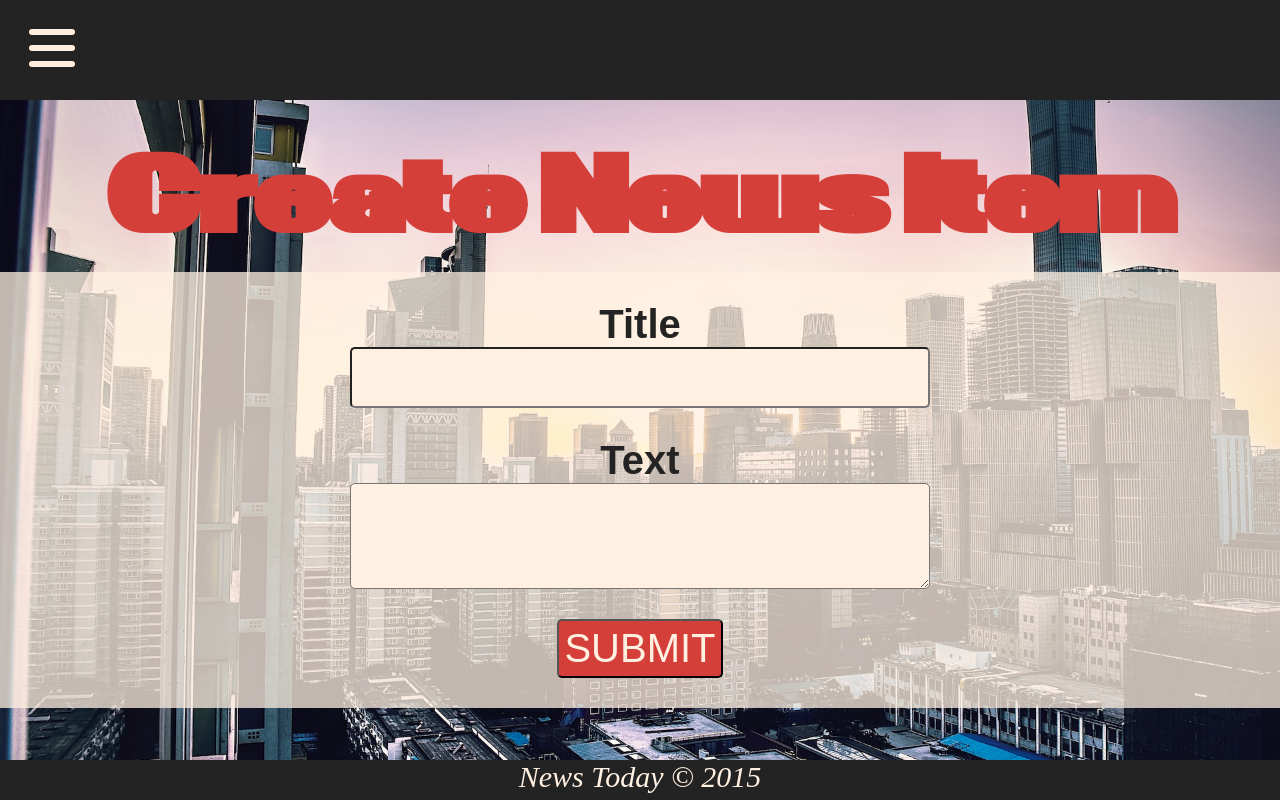
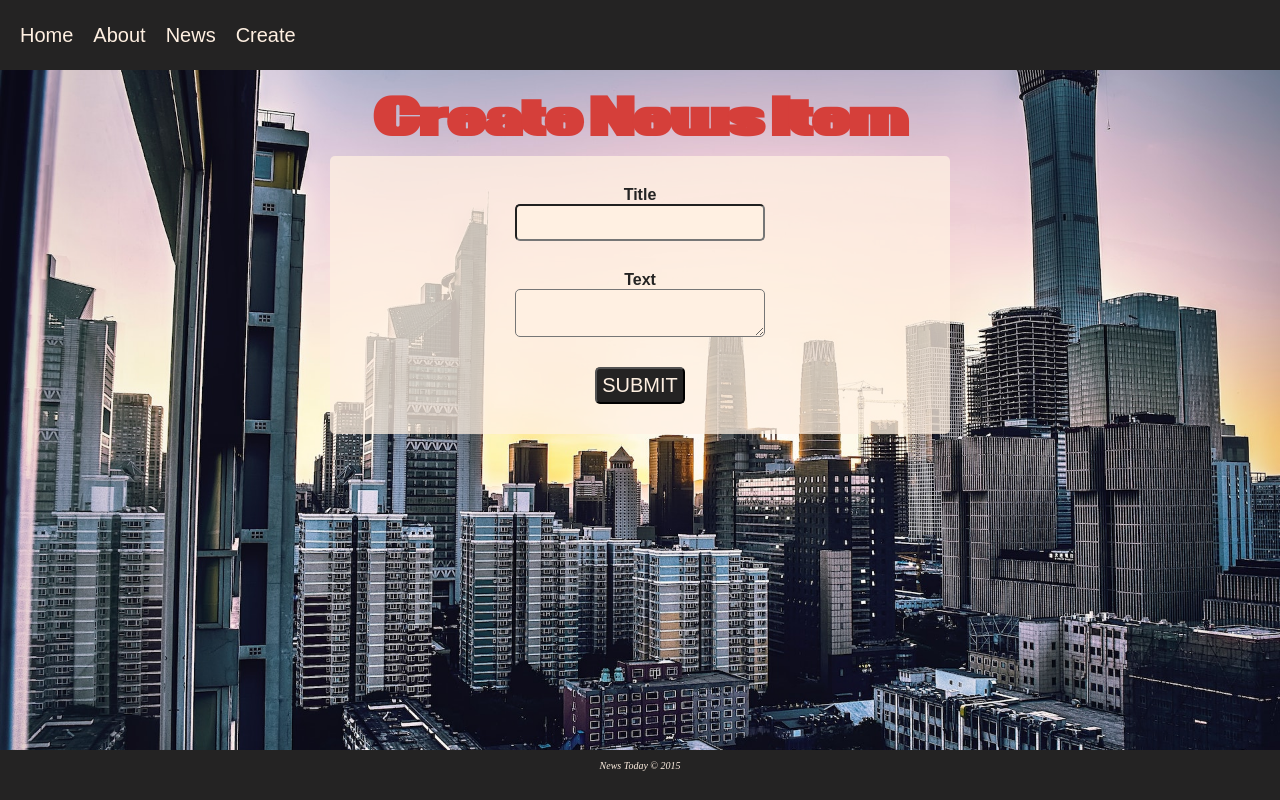
Before and after one commit to mbrady712/news-today, a CodeIgniter app: page /database/index.php/news/create in a window 1280 px wide. Run offline with CodeIgniter, Linux system fonts and the light colour scheme.

Commit message:
Added styling for larger devices

```diff
--- a/application/views/templates/header.php
+++ b/application/views/templates/header.php
@@ -2,6 +2,7 @@
         <head>
                 <title>News Today</title>
                 <link href="../../../assets/css/main.css" rel="stylesheet">
+                <meta content="width=device-width, initial-scale=1" name="viewport"/>
         </head>
         <body>
                 <nav class="nav-section">
@@ -21,8 +22,9 @@
                         </div>
                         <div id="normnav">
                                 <a href="../index.php">Home</a>
-                                <a href="../title.php">Title-Generator</a>
-                                <a href="../contact.php">Contact Me</a>
+                                <a href="../title.php">About</a>
+                                <a href="../contact.php">News</a>
+                                <a href="../contact.php">Create</a>
                         </div>
                 </nav>
                 <div id="content-wrap">
--- a/assets/css/main.css
+++ b/assets/css/main.css
@@ -34,8 +34,12 @@ body{
 
 /*Nav*/
 
+#mobnav{
+    display: block;
+}
+
 .nav-section{
-    height: 100px;
+    height: 70px;
     background: #242323;
 }
 
@@ -44,27 +48,32 @@ body{
     font-weight: 500;
     text-decoration: none;
     color: #FFF0E2;
-    font-size: 40px;
+    font-size: 20px;
+    transition: .25s;
+}
+
+.nav-section a:hover{
+    color: #D53F3A;
 }
 
 .checkbox {
     position: absolute;
     display: block;
-    height: 38px;
-    width: 46px;
-    top: 29px;
-    left: 29px;
+    height: 26px;
+    width: 32px;
+    top: 20px;
+    left: 20px;
     z-index: 2;
     opacity: 0;
 }
 
 .hamburger-lines {
     display: block;
-    height: 38px;
-    width: 46px;
+    height: 26px;
+    width: 32px;
     position: absolute;
-    top: 29px;
-    left: 29px;
+    top: 20px;
+    left: 20px;
     z-index: 1;
     display: flex;
     flex-direction: column;
@@ -73,7 +82,7 @@ body{
 
 .line{
     display: block;
-    height: 6px;
+    height: 4px;
     width: 100%;
     border-radius: 10px;
     background: #FFF0E2;
@@ -94,7 +103,7 @@ body{
 }
 
 .menu-items {
-    padding: 40px 0 40px 0;
+    padding: 30px 0 30px 0;
     width: 100%;
     transform: translate(-150%);
     display: flex;
@@ -136,18 +145,18 @@ h1{
 h2, h3{
     color: #242323;
     font-family: Arial, Helvetica, sans-serif;
-    font-size: 75px;
+    font-size: 20px;
 }
 
 p{
     color: #242323;
     font-family: 'Times New Roman', Times, serif;
-    font-size: 40px;
+    font-size: 16px;
 }
 
 .page-header{
     text-align: center;
-    font-size: 150px;
+    font-size: 40px;
 }
 
 .centered{
@@ -155,13 +164,14 @@ p{
 }
 
 .footer{
-    font-size: 30px;
+    font-size: 16px;
     background-color: #242323;
     color: #FFF0E2;
     position: absolute;
     bottom: 0;
     width: 100%;
     height: 40px;
+    padding-top: 10px;
 }
 
 #content-wrap{
@@ -183,7 +193,7 @@ form{
 }
 
 #title, textarea{
-    font-size: 40px;
+    font-size: 20px;
     color: #242323;
     font-family: 'Times New Roman', Times, serif;
     margin-bottom: 30px;
@@ -192,7 +202,7 @@ form{
 
 label{
     font-weight: bold;
-    font-size: 40px;
+    font-size: 20px;
     color: #242323;
     font-family: Arial, Helvetica, sans-serif;
     margin-bottom: 30px;
@@ -205,10 +215,58 @@ label{
 }
 
 #submit{
-    font-size: 40px;
-    background-color:#D53F3A;
+    font-size: 20px;
+    background-color:#242323;
     font-family: Arial, Helvetica, sans-serif;
     color:#FFF0E2;
     border-radius: 5px;
     padding: 5px;
+    cursor: pointer;
+    transition: .25s;
 }
+
+#submit:hover{
+    background-color:#D53F3A;
+}
+
+/*Responsive styles*/
+
+@media screen and (min-width: 600px) {
+    .page-header{
+        font-size: 75px;
+    }
+    h2, h3{
+        font-size: 30px;
+    }
+    .footer{
+        font-size: 10px;
+    }
+    #mobnav{
+        display: none;
+    }
+    #normnav{
+        display: flex;
+        flex-direction: row;
+        height: 100%;
+        align-items: center;
+        column-gap: 20px;
+        padding-left: 20px;
+    }
+    #normnav a{
+        font-size: 20px;
+    }
+    p{
+        font-size: 20px;
+    }
+    input, label, textarea{
+        font-size: 16px;
+    }
+    body{
+        background-position: center top;
+    }
+    .about, #create{
+        width: 500px;
+        margin: 0 auto 0 auto;
+        border-radius: 5px;
+    }
+}
```
